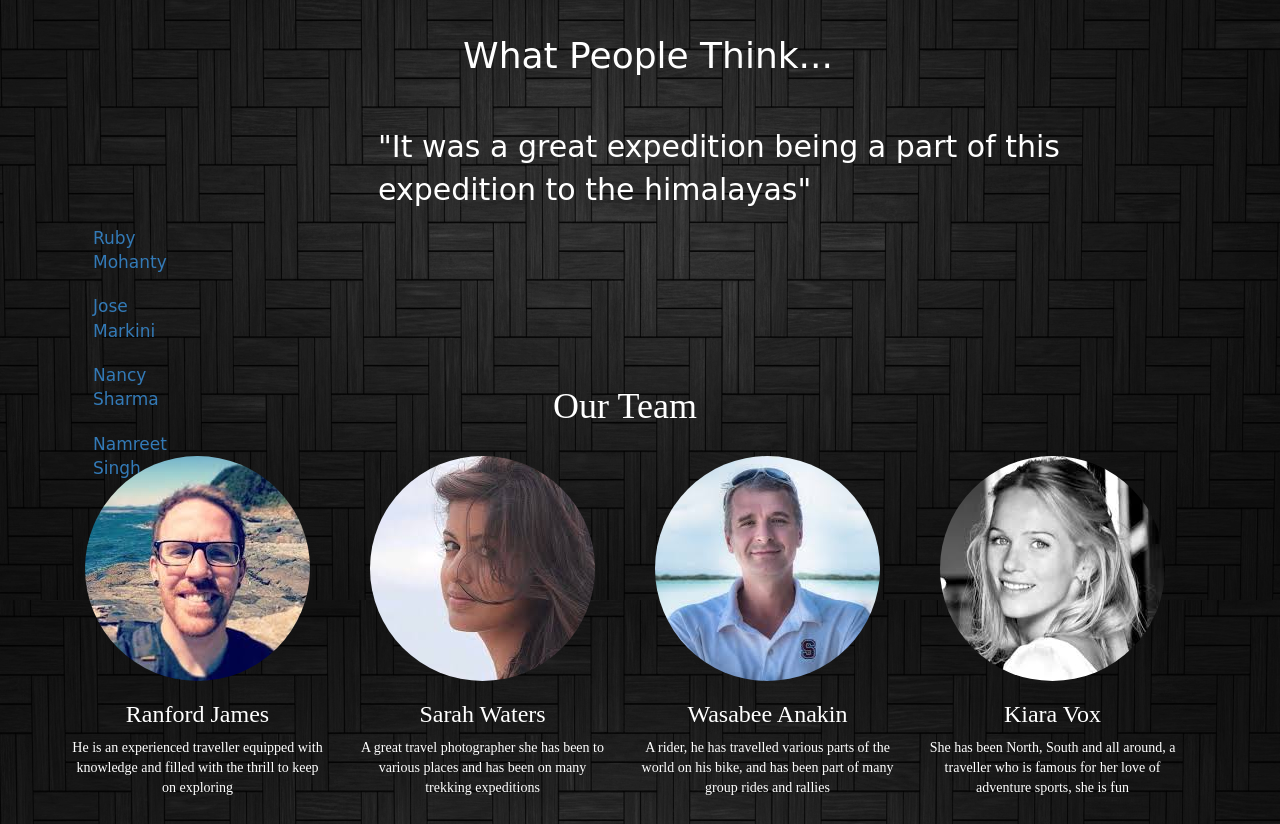
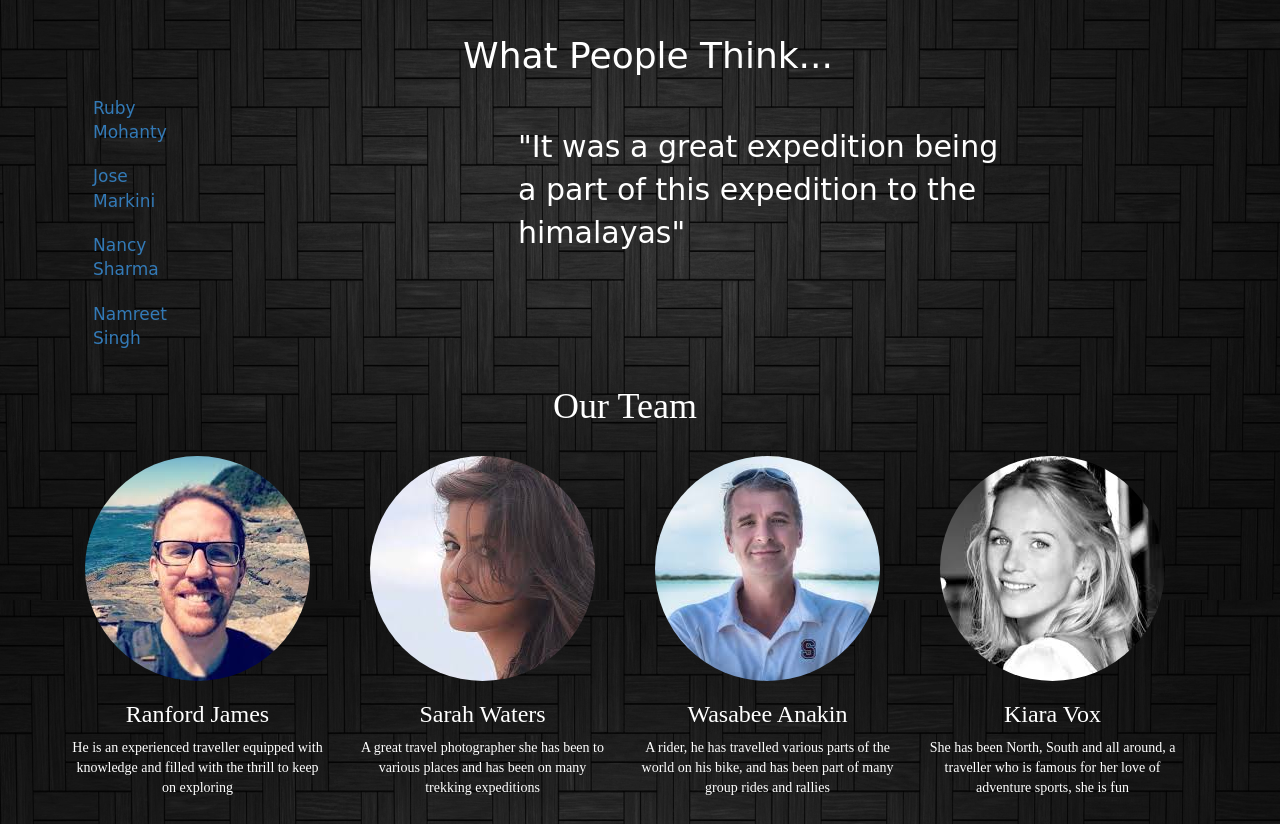
Before and after one commit to Rishabh-Banga/Travel_website, a plain HTML site: page index.html in a window 1280 px wide. Shown: the part 6600-7424 px from the top of the page. Drawn offline with nearby package versions, Linux system fonts and the light colour scheme; some packages are replaced by stand-ins of ours; a web font is replaced by a local one.

Commit message:
updated index.css

```diff
--- a/css/index.css
+++ b/css/index.css
@@ -202,9 +202,11 @@ color: #ffffff;
    font-family: 'Dawning of a New Day', cursive;
    font-size: 30px;
    height: 80px;
+   width: 500px;
    margin: 20px;
    margin-top: 40px;
    margin-left: 300px;
+   margin-right: 200px;
 }
 #reviews .tab-head {
    font-size: 17px;
```
